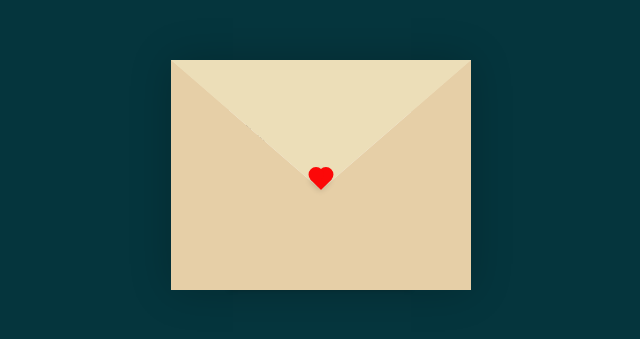
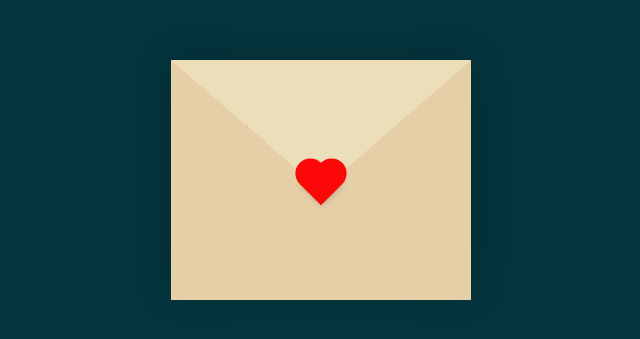
Before and after one commit to RiyadBkhsh/quzuma.github.io, a plain HTML site: page index.html in a window 1280 px wide. Shown: the part 225-564 px from the top of the page, without its empty margins (319-959 px from the left). Drawn offline with Linux system fonts and the light colour scheme.

Commit message:
Update style.css

```diff
--- a/style.css
+++ b/style.css
@@ -50,7 +50,7 @@ body{
   height: 0px;
   border-top: 130px solid transparent;
   border-right: 150px solid var(--envelope-cover);
-  border-bottom: 100px solid var(--envelope-cover);
+  border-bottom: 110px solid var(--envelope-cover);
   border-left: 150px solid var(--envelope-cover);
 }
 .envelope > .letter {
@@ -76,11 +76,11 @@ body{
   position: absolute;
   top: 50%;
   left: 50%;
-  width: 15px;
-  height: 15px;
+  width: 30px;
+  height: 30px;
   background: var(--heart-color);
   z-index: 4;
-  transform: translate(-50%, -20%) rotate(45deg);
+  transform: translate(-50%, -20%) rotate(-45deg);
   transition: transform 0.5s ease-in-out 1s;
   box-shadow: 0 1px 6px var(--shadow-color);
   cursor: pointer;
@@ -89,16 +89,16 @@ body{
 .heart:after {
   content: "";
   position: absolute;
-  width: 15px;
-  height: 15px;
+  width: 30px;
+  height: 30px;
   background-color: var(--heart-color);
   border-radius: 50%;
 }
 .heart:before {
-  top: -7.5px;
+  top: -15px;
 }
 .heart:after {
-  right: 7.5px;
+  right: -15px;
 }
 .flap > .envelope:before {
   transform: rotateX(180deg);
@@ -110,6 +110,6 @@ body{
   transition-delay: 1s;
 }
 .flap > .heart {
-  transform: rotate(90deg);
+  transform: rotate(45deg);
   transition-delay: 0.4s;
 }
```
